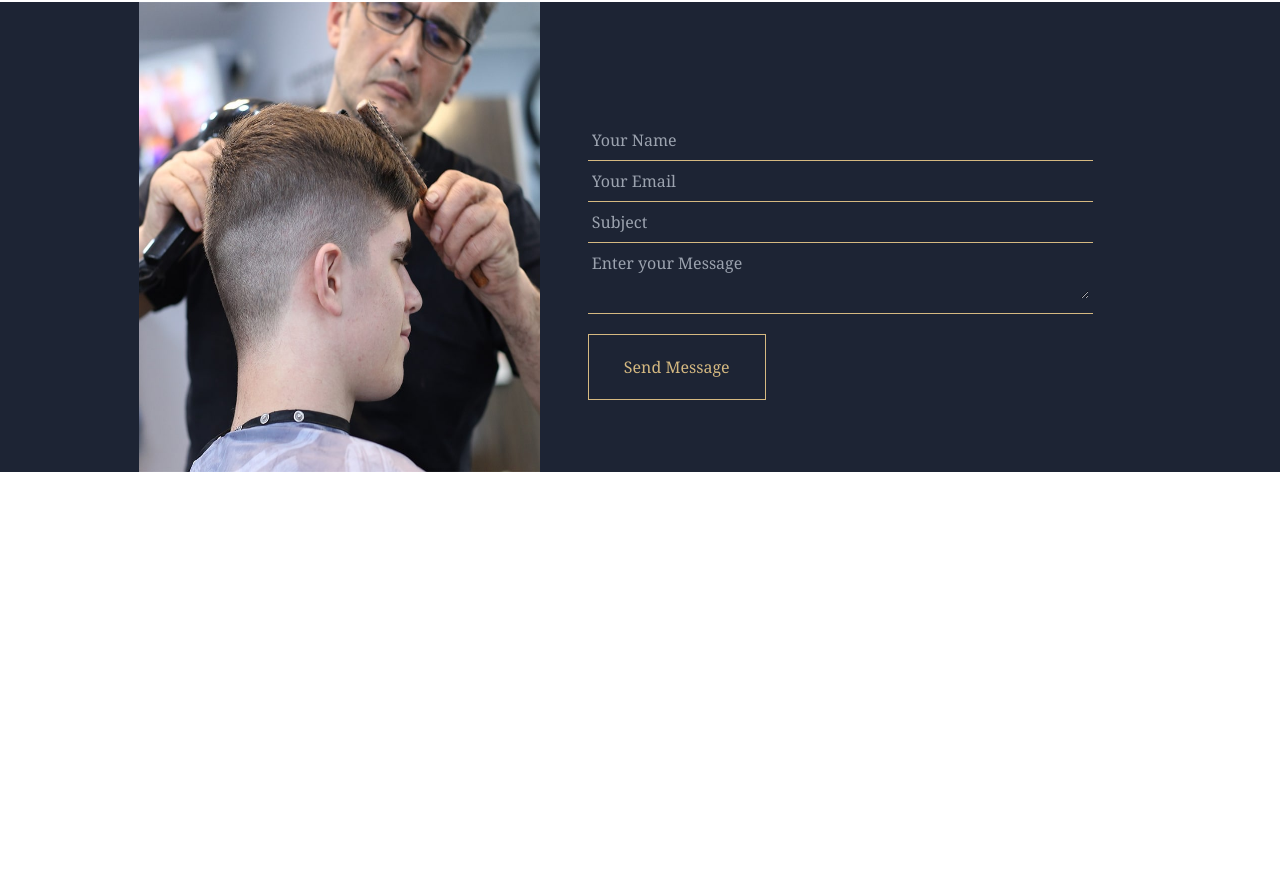
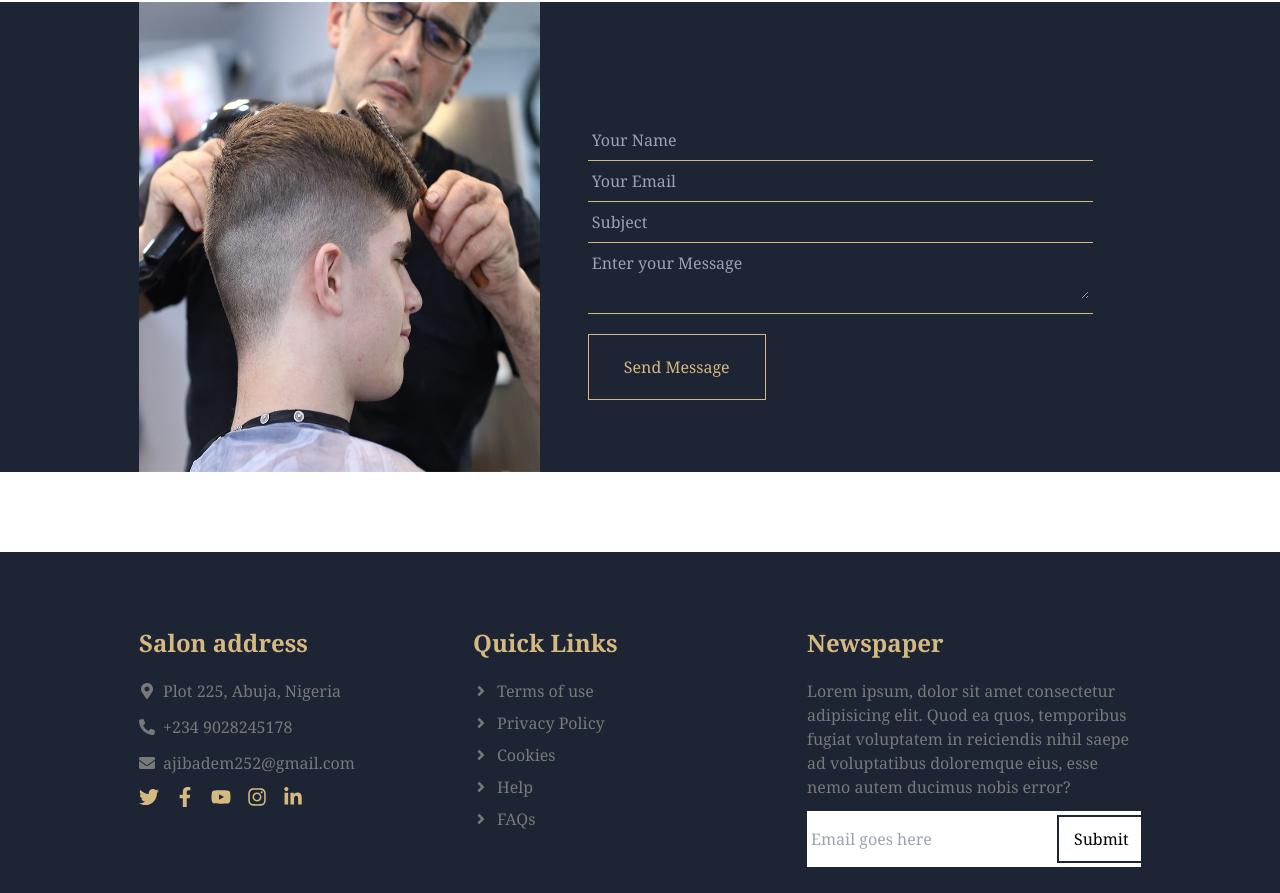
Before and after one commit to Hameedarh/Salon-reservation-system, a React (Vite) app: page /contact in a window 1280 px wide. Shown: the part 706-1599 px from the top of the page. Before the commit the page ends 1178 px from the top, so only its background shows below. Built offline with nearby package versions, Linux system fonts and the light colour scheme.

Commit message:
chore: added footer to contact page

```diff
--- a/src/pages/Contact.jsx
+++ b/src/pages/Contact.jsx
@@ -1,5 +1,6 @@
 import React from 'react'
 import ContactForm from '../components/ContactForm'
+import Footer from '../components/Footer'
 
 function Contact() {
 
@@ -12,15 +13,20 @@ function Contact() {
                     <p>Home / Contact</p>
                 </div>
             </div>
-            <div class="bg-[#ffffff] flex justify-center items-center flex-col text-center py-[90px] px-[90px] h-fit">
+            <div class="bg-[#ffffff] pb-20">
+                <div class=" flex justify-center items-center flex-col text-center py-[90px] px-[90px] h-fit">
+                    <div>
+                        <p>Get In Touch</p>
+                        <h1 class="text-4xl font-extrabold">If You Have Any Query,</h1>
+                        <h1 class="text-4xl font-extrabold">Please Contact Us</h1>
+                    </div>
+                </div>
                 <div>
-                    <p>Get In Touch</p>
-                    <h1 class="text-4xl font-extrabold">If You Have Any Query,</h1>
-                    <h1 class="text-4xl font-extrabold">Please Contact Us</h1>
+                    <ContactForm/>
                 </div>
             </div>
             <div>
-                <ContactForm/>
+                <Footer/>
             </div>
         </section>
     </div>
```
